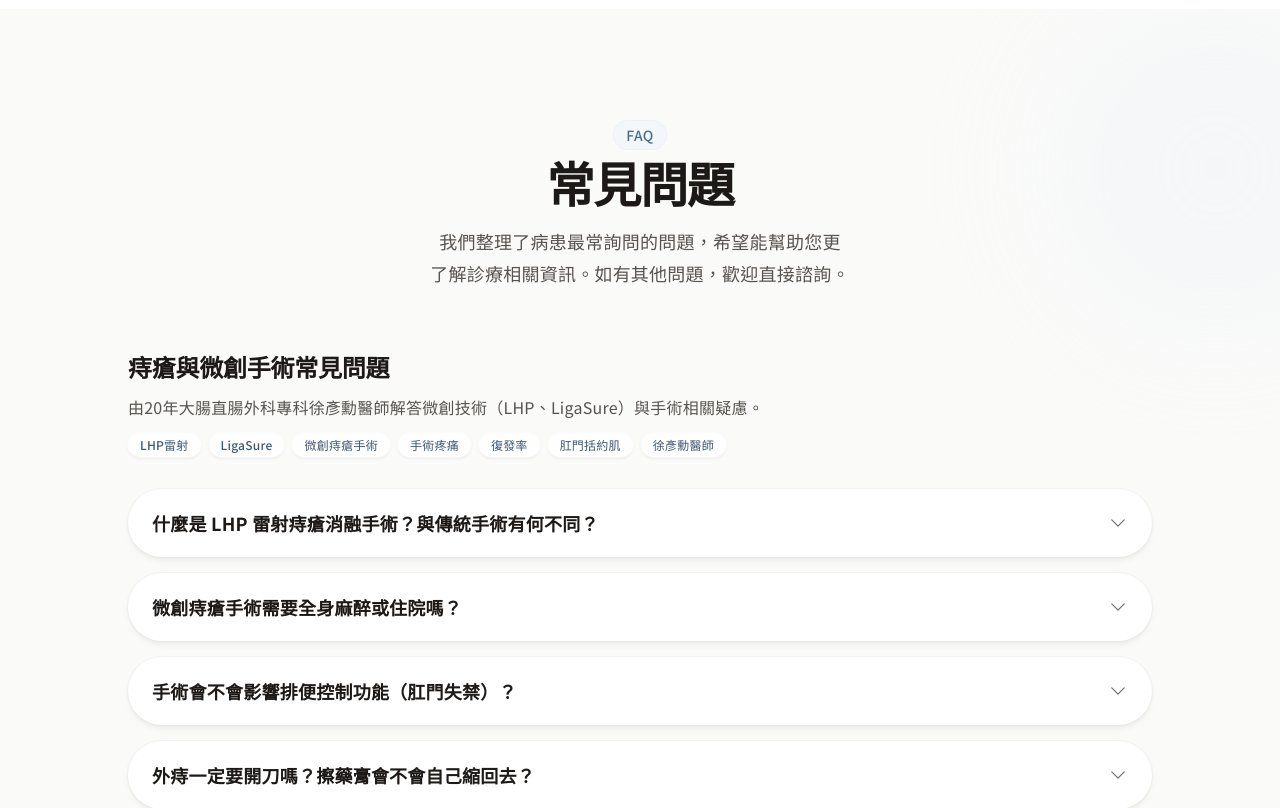
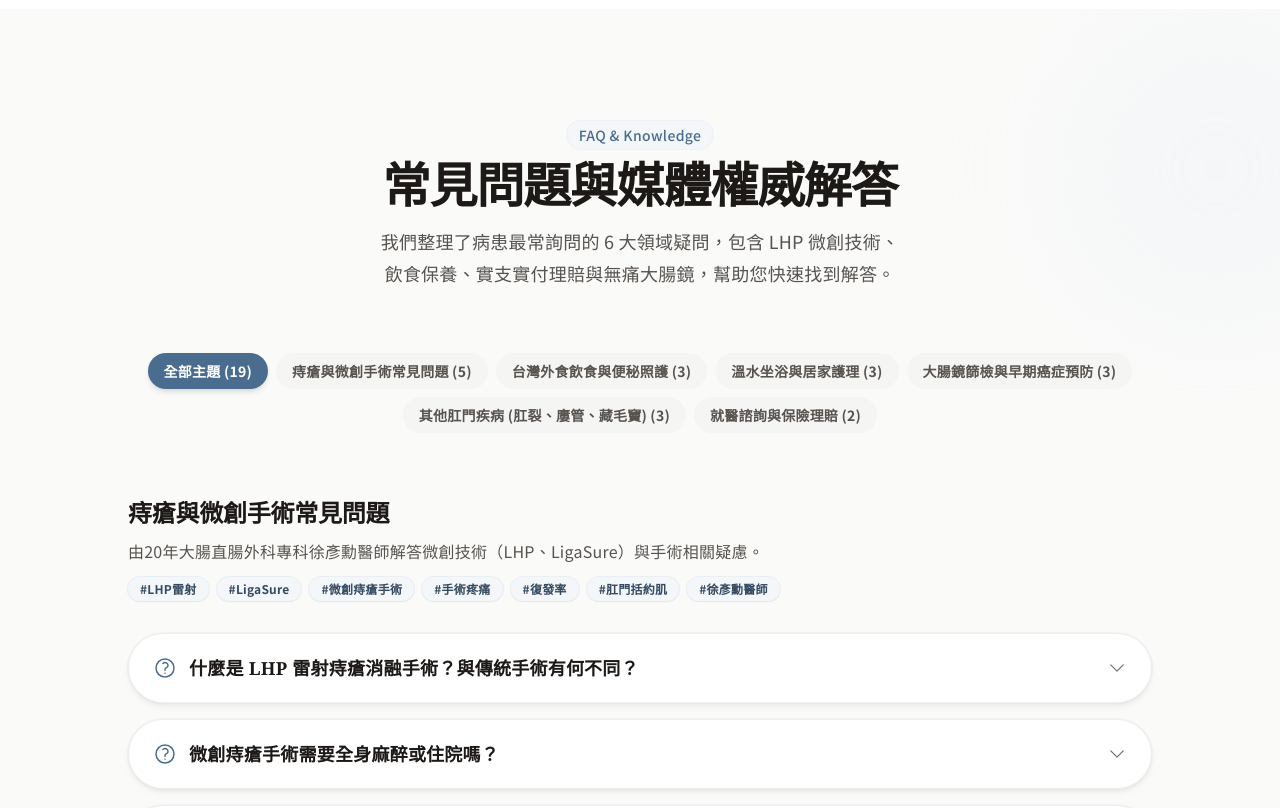
Before and after one commit to AioliaKnight/drfuku, a Next.js app: page /faq in a window 1280 px wide. Shown: the part 540-1348 px from the top of the page. Built offline with nearby package versions, Linux system fonts and the light colour scheme; no server answers.

Commit message:
feat(faq-ux): add interactive category filter tabs, Question icons, and direct LINE consultation action triggers in FAQ answer blocks

```diff
--- a/src/modules/marketing/sections/FAQSection.tsx
+++ b/src/modules/marketing/sections/FAQSection.tsx
@@ -1,16 +1,18 @@
 'use client'
 
-import { memo } from 'react'
-import { HiChevronDown } from 'react-icons/hi2'
-import { motion, AnimatePresence } from 'framer-motion'
-import { useFAQState, type FAQCategory } from '@/shared/hooks/useFAQState'
-import Container from '@/shared/ui/layout/Container'
-import Section from '@/shared/ui/layout/Section'
-import SectionBackdrop from '@/shared/ui/layout/SectionBackdrop'
-import SectionHeader from '@/shared/ui/layout/SectionHeader'
-import { sectionTones } from '@/shared/ui/layout/section-tones'
-import { faqCategories } from '../data/faq'
-import { fadeInUpAnimation, expandAnimation, staggerContainer } from '@/shared/animation'
+import { memo, useState } from "react"
+import Link from "next/link"
+import { HiChevronDown, HiOutlineQuestionMarkCircle, HiOutlineChatBubbleBottomCenterText } from "react-icons/hi2"
+import { motion, AnimatePresence } from "framer-motion"
+import { useFAQState, type FAQCategory } from "@/shared/hooks/useFAQState"
+import { CLINIC } from "@/config/constants"
+import Container from "@/shared/ui/layout/Container"
+import Section from "@/shared/ui/layout/Section"
+import SectionBackdrop from "@/shared/ui/layout/SectionBackdrop"
+import SectionHeader from "@/shared/ui/layout/SectionHeader"
+import { sectionTones } from "@/shared/ui/layout/section-tones"
+import { faqCategories } from "../data/faq"
+import { fadeInUpAnimation, expandAnimation, staggerContainer } from "@/shared/animation"
 
 // FAQ項目組件
 const FAQItem = memo(({ faq, isOpen, onToggle }: {
@@ -21,20 +23,21 @@ const FAQItem = memo(({ faq, isOpen, onToggle }: {
   return (
     <motion.div
       {...fadeInUpAnimation}
-      className="surface-card-interactive overflow-hidden"
+      className="surface-card-interactive overflow-hidden rounded-2xl border border-neutral-200/60 transition-all hover:shadow-warm-md"
     >
       <button
         onClick={onToggle}
-        className="flex w-full items-start justify-between gap-4 px-6 py-5 text-left transition-colors hover:bg-neutral-50/80 focus-visible:outline-hidden focus-visible:ring-2 focus-visible:ring-brand-500"
+        className="flex w-full items-start justify-between gap-4 px-6 py-5 text-left transition-colors hover:bg-brand-50/20 focus-visible:outline-hidden focus-visible:ring-2 focus-visible:ring-brand-500"
         aria-expanded={isOpen}
         aria-controls={`faq-answer-${faq.question}`}
       >
-        <span className="text-lg font-semibold text-neutral-900 leading-7">
+        <span className="flex items-center gap-3 text-lg font-bold text-neutral-900 leading-7 font-serif">
+          <HiOutlineQuestionMarkCircle className="h-6 w-6 text-brand-600 shrink-0" />
           {faq.question}
         </span>
         <HiChevronDown
           className={`mt-1 h-5 w-5 text-neutral-500 transition-transform ${
-            isOpen ? 'rotate-180' : ''
+            isOpen ? "rotate-180 text-brand-600" : ""
           }`}
           aria-hidden="true"
         />
@@ -47,10 +50,22 @@ const FAQItem = memo(({ faq, isOpen, onToggle }: {
             role="region"
             aria-labelledby={`faq-question-${faq.question}`}
           >
-            <div className="border-t border-neutral-100/80 px-6 pb-6 pt-4">
-              <p className="text-base leading-7 text-neutral-700 whitespace-pre-line">
+            <div className="border-t border-neutral-100 px-6 pb-6 pt-4 space-y-4">
+              <p className="text-base leading-8 text-neutral-700 whitespace-pre-line">
                 {faq.answer}
               </p>
+              <div className="pt-2 border-t border-neutral-100/60 flex items-center justify-between text-xs text-neutral-500">
+                <span>※ 門診專科評估以徐彥勳醫師現場視診為準</span>
+                <Link
+                  href={CLINIC.lineUrl}
+                  target="_blank"
+                  rel="noopener noreferrer"
+                  className="inline-flex items-center gap-1 font-bold text-[#06C755] hover:underline"
+                >
+                  <HiOutlineChatBubbleBottomCenterText className="h-4 w-4" />
+                  <span>專人 LINE 隱私詢問 ➔</span>
+                </Link>
+              </div>
             </div>
           </motion.div>
         )}
@@ -59,18 +74,18 @@ const FAQItem = memo(({ faq, isOpen, onToggle }: {
   )
 })
 
-FAQItem.displayName = 'FAQItem'
+FAQItem.displayName = "FAQItem"
 
 // FAQ分類組件
-const FAQCategory = memo(({ category }: { category: FAQCategory }) => {
+const FAQCategoryBlock = memo(({ category }: { category: FAQCategory }) => {
   const { getFAQState } = useFAQState(category)
 
   return (
-    <div role="region" aria-labelledby={`faq-category-${category.title}`}>
+    <div role="region" aria-labelledby={`faq-category-${category.title}`} className="scroll-mt-24" id={`category-${category.title}`}>
       <div className="mb-8">
         <h3
           id={`faq-category-${category.title}`}
-          className="text-2xl font-semibold text-neutral-900"
+          className="text-2xl font-bold text-neutral-900 font-serif"
         >
           {category.title}
         </h3>
@@ -79,9 +94,9 @@ const FAQCategory = memo(({ category }: { category: FAQCategory }) => {
           {category.keywords.map((keyword, index) => (
             <span
               key={index}
-              className="rounded-full bg-white/80 px-3 py-1 text-xs font-medium text-brand-700 ring-1 ring-white/70 shadow-sm"
+              className="rounded-full bg-brand-50 px-3 py-1 text-xs font-semibold text-brand-800 ring-1 ring-brand-200/40 shadow-xs"
             >
-              {keyword}
+              #{keyword}
             </span>
           ))}
         </div>
@@ -103,9 +118,15 @@ const FAQCategory = memo(({ category }: { category: FAQCategory }) => {
   )
 })
 
-FAQCategory.displayName = 'FAQCategory'
+FAQCategoryBlock.displayName = "FAQCategoryBlock"
 
 export default function FAQSection() {
+  const [selectedCategory, setSelectedCategory] = useState<string | null>(null)
+
+  const filteredCategories = selectedCategory
+    ? faqCategories.filter((cat) => cat.title === selectedCategory)
+    : faqCategories
+
   return (
     <Section
       id="faq"
@@ -118,11 +139,38 @@ export default function FAQSection() {
         <Container>
           <motion.div {...fadeInUpAnimation} viewport={{ once: true }}>
             <SectionHeader
-              title="常見問題"
-              description="我們整理了病患最常詢問的問題，希望能幫助您更了解診療相關資訊。如有其他問題，歡迎直接諮詢。"
-              badge="FAQ"
+              title="常見問題與媒體權威解答"
+              description="我們整理了病患最常詢問的 6 大領域疑問，包含 LHP 微創技術、飲食保養、實支實付理賠與無痛大腸鏡，幫助您快速找到解答。"
+              badge="FAQ & Knowledge"
             />
           </motion.div>
+
+          {/* 分類快速篩選頁籤 */}
+          <div className="mt-10 flex flex-wrap justify-center gap-2">
+            <button
+              onClick={() => setSelectedCategory(null)}
+              className={`rounded-full px-4 py-2 text-xs md:text-sm font-bold transition-all ${
+                selectedCategory === null
+                  ? "bg-brand-600 text-white shadow-md"
+                  : "bg-warm-100 text-neutral-600 hover:bg-brand-50 hover:text-brand-600"
+              }`}
+            >
+              全部主題 ({faqCategories.reduce((acc, cat) => acc + cat.faqs.length, 0)})
+            </button>
+            {faqCategories.map((cat, idx) => (
+              <button
+                key={idx}
+                onClick={() => setSelectedCategory(cat.title)}
+                className={`rounded-full px-4 py-2 text-xs md:text-sm font-bold transition-all ${
+                  selectedCategory === cat.title
+                    ? "bg-brand-600 text-white shadow-md"
+                    : "bg-warm-100 text-neutral-600 hover:bg-brand-50 hover:text-brand-600"
+                }`}
+              >
+                {cat.title} ({cat.faqs.length})
+              </button>
+            ))}
+          </div>
 
           <motion.div
             initial="hidden"
@@ -132,13 +180,13 @@ export default function FAQSection() {
             className="mx-auto mt-16 max-w-5xl"
           >
             <div className="space-y-16">
-              {faqCategories.map((category, index) => (
+              {filteredCategories.map((category, index) => (
                 <motion.div
                   key={index}
-                {...fadeInUpAnimation}
+                  {...fadeInUpAnimation}
                   viewport={{ once: true }}
                 >
-                  <FAQCategory category={category} />
+                  <FAQCategoryBlock category={category} />
                 </motion.div>
               ))}
             </div>
```
